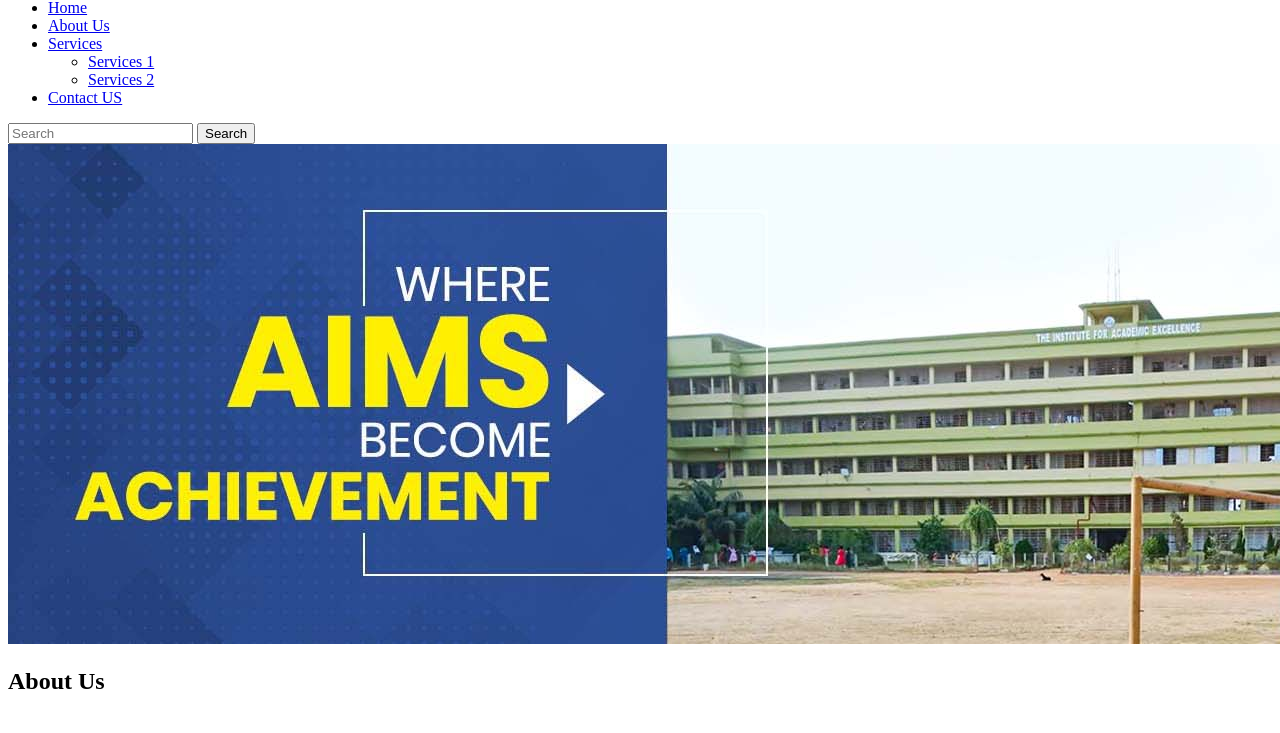
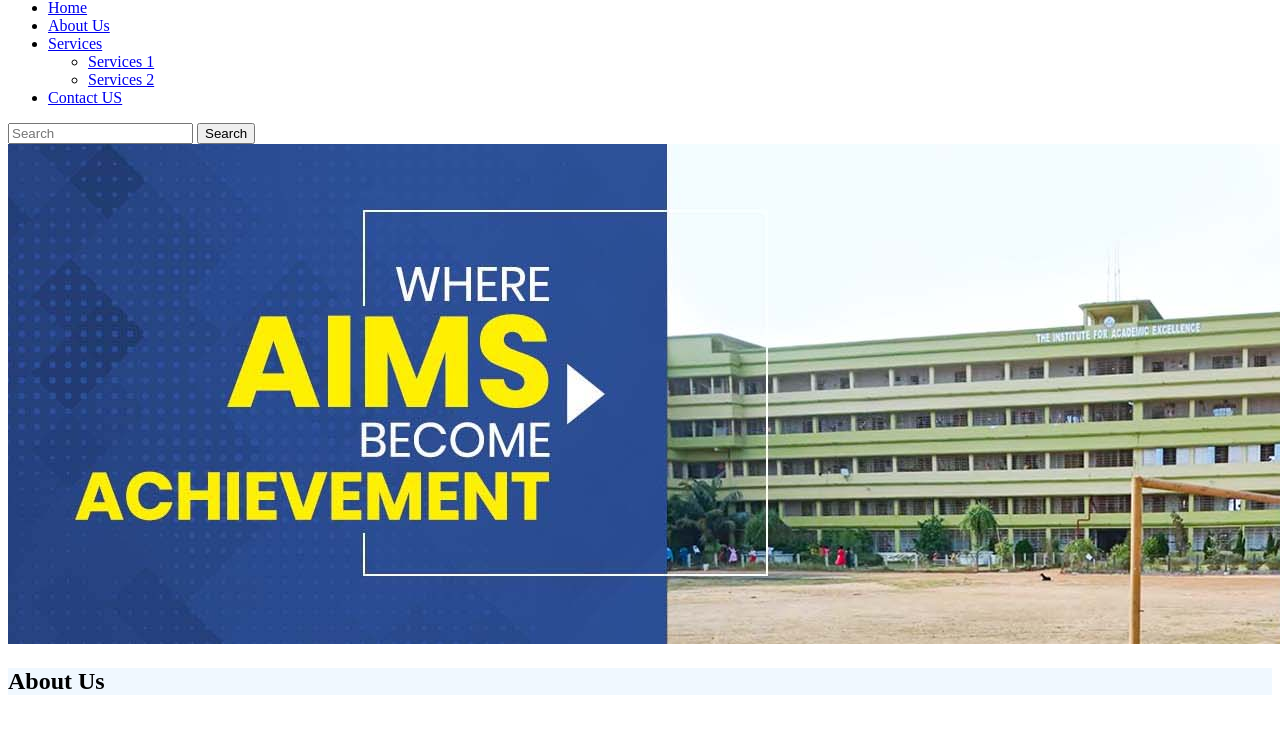
Before and after one commit to skmainuddin/demorepo, a plain HTML site: page index.html in a window 1280 px wide. Shown: the part 43-776 px from the top of the page. Drawn offline with Linux system fonts and the light colour scheme.

Commit message:
Test Commit

```diff
--- a/index.html
+++ b/index.html
@@ -55,7 +55,7 @@
             <img src="banner1.jpg" alt="" class="img-fluid">
         </section>
 
-        <section class="py-4">
+        <section class="py-4" style="background-color: aliceblue;">
             <div class="container">
                 <div class="sec--title">
                     <h1>About Us</h1>
```
